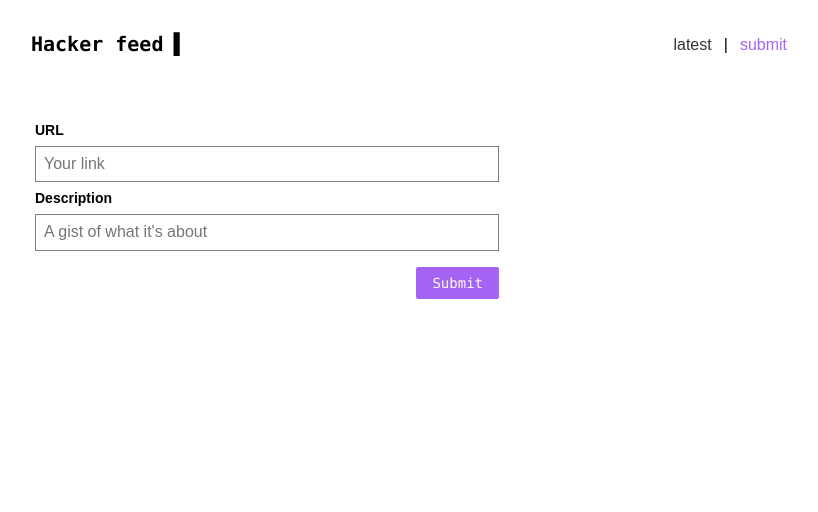
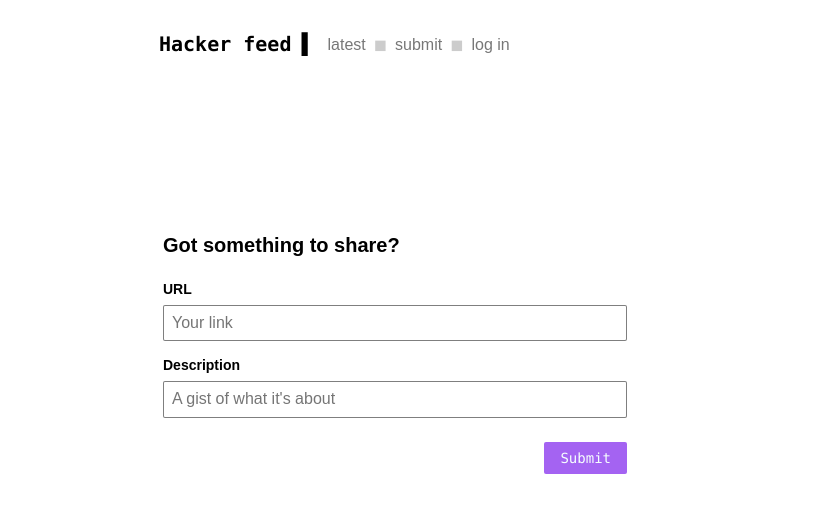
Before and after one commit to penumbra1/hacker-feed, a React (Create React App) app in the folder client/: page /create in a window 1280 px wide. Shown: the top 512 px of the page, without its empty margins (229-1047 px from the left). Built offline with nearby package versions, Linux system fonts and the light colour scheme.

Commit message:
Moved to @reach/router, fixed form and header styles, added Login component

```diff
--- a/client/package.json
+++ b/client/package.json
@@ -3,13 +3,12 @@
   "version": "0.1.0",
   "private": true,
   "dependencies": {
+    "@reach/router": "^1.2.1",
     "apollo-boost": "^0.1.20",
     "graphql": "^14.0.2",
     "react": "^16.6.1",
     "react-apollo": "^2.2.4",
     "react-dom": "^16.6.1",
-    "react-router": "^4.3.1",
-    "react-router-dom": "^4.3.1",
     "react-scripts": "^2.1.3"
   },
   "scripts": {
--- a/client/src/components/App.js
+++ b/client/src/components/App.js
@@ -1,20 +1,21 @@
 import React, { Component } from "react";
-import { Switch, Route } from "react-router-dom";
+import { Router, Link } from "@reach/router";
+import Header from "./Header";
 import LinkList from "./LinkList";
 import CreateLink from "./CreateLink";
-import Header from "./Header";
-import "../styles/App.css";
+import Login from "./Login";
 
 class App extends Component {
   render() {
     return (
-      <div className="system-sans-serif flex flex-column justify-start pv3 ph4 ph5-m ph6-l mr-auto ml-auto mw8">
+      <div className="system-sans-serif flex flex-column justify-start pv3 ph4 ph5-m ph7-l mr-auto ml-auto mw8">
         <Header />
         <main>
-          <Switch>
-            <Route exact path="/" component={LinkList} />
-            <Route exact path="/create" component={CreateLink} />
-          </Switch>
+          <Router>
+            <LinkList path="/" />
+            <CreateLink path="/create" />
+            <Login path="/login" />
+          </Router>
         </main>
       </div>
     );
--- a/client/src/components/Button.js
+++ b/client/src/components/Button.js
@@ -1,10 +1,18 @@
 import React from "react";
 
-const Button = ({ children, className, ...buttonProps }) => {
+export const buttonStyles =
+  "button code f6 link dim br1 ph3 pv2 mv2 ml-auto db pointer";
+const buttonTheme = "washed-yellow bg-light-purple";
+
+const Button = ({ children, className, line, ...buttonProps }) => {
   return (
     <button
       type="button" // prevents form submission
-      className={`button code f6 link dim br1 ph3 pv2 mv2 db self-end washed-yellow bg-light-purple ${className}`}
+      className={`${buttonStyles} ${
+        line
+          ? "bg-transparent ba b--light-purple light-purple"
+          : "bn washed-blue bg-light-purple"
+      } ${className}`}
       {...buttonProps}
     >
       {children}
--- a/client/src/components/CreateLink.js
+++ b/client/src/components/CreateLink.js
@@ -19,13 +19,15 @@ const POST_MUTATION = gql`
 class CreateLink extends Component {
   state = { description: "", url: "" };
 
-  handleChange = e => this.setState({ [e.target.id]: e.target.value });
+  handleChange(e) {
+    this.setState({ [e.target.id]: e.target.value });
+  }
 
   render() {
     const { description, url } = this.state;
 
     return (
-      <Form>
+      <Form header={<h1 className="f4 mv3">Got something to share?</h1>}>
         <Input
           labelText="URL"
           id="url"
--- a/client/src/components/Form.js
+++ b/client/src/components/Form.js
@@ -1,8 +1,12 @@
 import React from "react";
 
-const Form = ({ className, children }) => {
+const Form = ({ className, header, children }) => {
   return (
-    <form className={`flex flex-column pv4 ph2 measure-ns ${className}`}>
+    <form
+      className={`flex flex-column pv4 ph2 measure-ns ${className}`}
+      style={{ margin: "6rem 0" }}
+    >
+      <div className="flex items-center mb2">{header}</div>
       {children}
     </form>
   );
--- a/client/src/components/Header.js
+++ b/client/src/components/Header.js
@@ -1,34 +1,59 @@
 import React, { Component } from "react";
-import { NavLink } from "react-router-dom";
-import { withRouter } from "react-router";
+import { Link } from "@reach/router";
+import Button from "./Button";
+import { AUTH_TOKEN } from "../constants";
 
-const Header = () => {
+const linkStyles = "link mh1 no-underline gray hover-black pointer";
+
+const NavLink = ({ children, ...linkProps }) => (
+  <Link
+    exact
+    className={linkStyles}
+    activeClassName="light-purple"
+    ariaCurrent="page"
+    {...linkProps}
+  >
+    {children}
+  </Link>
+);
+
+class Header extends Component {
+  handleLogout = () => {
+    localStorage.removeItem(AUTH_TOKEN);
+    this.props.history.push(`/`);
+  };
+
+  render() {
+    const authToken = localStorage.getItem(AUTH_TOKEN);
+    // const authToken = true;
     return (
-    <header className="flex pa1 mb3 justify-between items-center nowrap mw8">
-      <h1 className="f4 fw7 mr3 code">
+      <header className="flex flex-wrap pa1 mb3 items-center nowrap mw8">
+        <h1 className="f4 fw7 mr3 code order-0">
           <span className="mr1">Hacker feed</span>▐
         </h1>
-      <nav className="flex">
-        <NavLink
-          exact
-          to="/"
-          className="mh1 no-underline black-80"
-          activeClassName="light-purple"
+        <nav className="flex items-center fixed bottom-2 static-ns">
+          <NavLink to="/">latest</NavLink>
+          <span className="mh1 moon-gray" aria-hidden>
+            ◼
+          </span>
+          <NavLink to="/create">submit</NavLink>
+          <span className="mh1 moon-gray" aria-hidden>
+            ◼
+          </span>
+          {authToken ? (
+            <button
+              className={`${linkStyles} bn pa0 bg-transparent`}
+              onClick={this.handleLogout}
             >
-          latest
-        </NavLink>
-        <div className="mh2">|</div>
-        <NavLink
-          exact
-          to="/create"
-          className="mh1 no-underline black-80"
-          activeClassName="light-purple"
-        >
-          submit
-        </NavLink>
+              log out
+            </button>
+          ) : (
+            <NavLink to="/login">log in</NavLink>
+          )}
         </nav>
       </header>
     );
-};
+  }
+}
 
-export default withRouter(Header);
+export default Header;
--- a/client/src/components/Input.js
+++ b/client/src/components/Input.js
@@ -8,7 +8,7 @@ const Input = ({ labelText, id, className, ...inputProps }) => {
       </label>
       <input
         id={id}
-        className="input-reset ba b--black-50 pa2 mb2 db w-100"
+        className="input-reset ba br1 b--black-50 pa2 mb3 db w-100"
         {...inputProps}
       />
     </>
--- a/client/src/components/Login.js
+++ b/client/src/components/Login.js
@@ -1,46 +1,84 @@
 import React, { Component } from "react";
-import { AUTH_TOKEN } from "./constants";
+import { Mutation } from "react-apollo";
+import Form from "./Form";
+import Input from "./Input";
+import Button from "./Button";
+import { AUTH_TOKEN } from "../constants";
 
 class Login extends Component {
   state = {
     login: true,
     email: "",
     password: "",
-    name: ""
+    username: ""
   };
 
-  handleChange(e) {
+  handleChange = e => {
     this.setState({ [e.target.id]: e.target.value });
-  }
+  };
+
+  toggleLogin = () => {
+    this.setState(({ login }) => ({ login: !login }));
+  };
+
+  async handleSubmit(e) {}
+
+  saveUserData(token) {}
 
   render() {
-    const { login, email, password, name } = this.state;
+    const { login, email, password, username } = this.state;
     return (
-      <div>
-        <h4 className="mv3">{login ? "Log in" : "Sign up"}</h4>
-        <form className="flex flex-column" />
+      <Form
+        header={
+          <>
+            <h1 className="f4 mv3">{login ? "Log in" : "Sign up"}</h1>
+            <span className="ml-auto">
+              {"or "}
+              <a
+                href="#"
+                onClick={this.toggleLogin}
+                className="link dim light-purple"
+              >
+                {login ? "create a new account" : "log in to your account"}
+              </a>
+            </span>
+          </>
+        }
+      >
         {!login && (
-          <input
-            id="name"
+          <Input
+            labelText="Username"
+            id="username"
             type="text"
-            value={name}
+            value={username}
             onChange={this.handleChange}
           />
         )}
-        <input
+        <Input
+          labelText="Email"
           id="email"
           type="email"
+          autoComplete="username"
           value={email}
           onChange={this.handleChange}
         />
-        <input
+        <Input
+          labelText="Password"
           id="password"
           type="password"
+          autoComplete={login ? "current-password" : "new-password"}
           minLength={6}
           value={password}
           onChange={this.handleChange}
         />
-      </div>
+        {/* <Mutation
+          mutation={{}}
+          variables={{}}
+          onCompleted={() => this.props.history.push("/")}
+        >
+          {postMutation => <Button onClick={postMutation}>Submit</Button>}
+        </Mutation> */}
+      </Form>
     );
   }
 }
--- /dev/null
+++ b/client/src/constants.js
@@ -0,0 +1 @@
+export const AUTH_TOKEN = "auth-token";
--- a/client/src/index.js
+++ b/client/src/index.js
@@ -1,14 +1,11 @@
 import React from "react";
 import ReactDOM from "react-dom";
-import "./styles/index.css";
 import App from "./components/App";
 import * as serviceWorker from "./serviceWorker";
-
 import { ApolloProvider } from "react-apollo";
 import { ApolloClient } from "apollo-client";
 import { createHttpLink } from "apollo-link-http";
 import { InMemoryCache } from "apollo-cache-inmemory";
-import { BrowserRouter } from "react-router-dom";
 
 const httpLink = createHttpLink({
   uri: "http://localhost:4000"
@@ -20,11 +17,9 @@ const client = new ApolloClient({
 });
 
 ReactDOM.render(
-  <BrowserRouter>
-    <ApolloProvider client={client}>
-      <App />
-    </ApolloProvider>
-  </BrowserRouter>,
+  <ApolloProvider client={client}>
+    <App />
+  </ApolloProvider>,
   document.getElementById("root")
 );
 
--- a/client/src/styles/App.css
+++ /dev/null
@@ -1,32 +0,0 @@
-.App {
-  text-align: center;
-}
-
-.App-logo {
-  animation: App-logo-spin infinite 20s linear;
-  height: 40vmin;
-}
-
-.App-header {
-  background-color: #282c34;
-  min-height: 100vh;
-  display: flex;
-  flex-direction: column;
-  align-items: center;
-  justify-content: center;
-  font-size: calc(10px + 2vmin);
-  color: white;
-}
-
-.App-link {
-  color: #61dafb;
-}
-
-@keyframes App-logo-spin {
-  from {
-    transform: rotate(0deg);
-  }
-  to {
-    transform: rotate(360deg);
-  }
-}
--- a/client/src/styles/index.css
+++ /dev/null
@@ -1,28 +0,0 @@
-input {
-  max-width: 500px;
-}
-
-.gray {
-  color: #828282;
-}
-
-.orange {
-  background-color: #ff6600;
-}
-
-.background-gray {
-  background-color: rgb(246, 246, 239);
-}
-
-.f11 {
-  font-size: 11px;
-}
-
-.w85 {
-  width: 85%;
-}
-
-.button {
-  border: none;
-  max-width: 250px;
-}
```
Also changed, not shown: 2 other files (tests, documents, lock files or other folders). Lines whose indentation alone changed are shown as unchanged.
